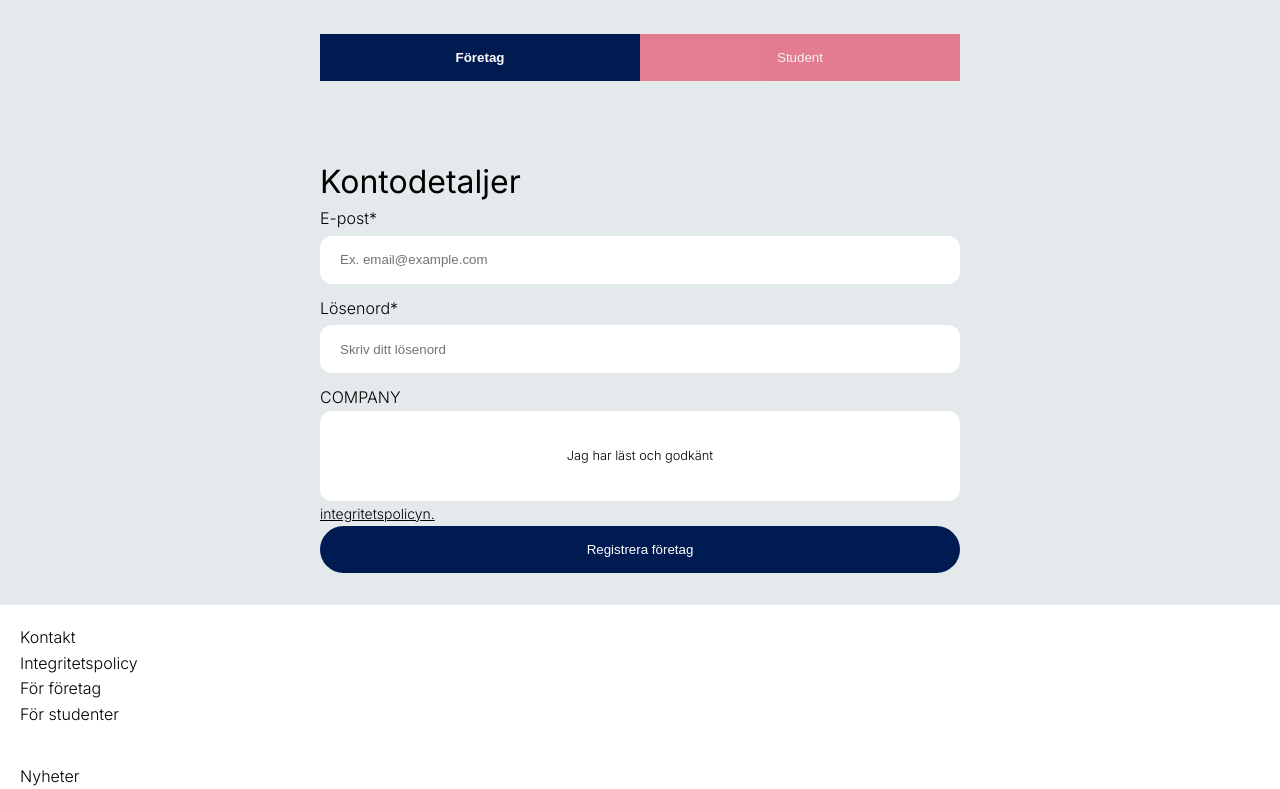
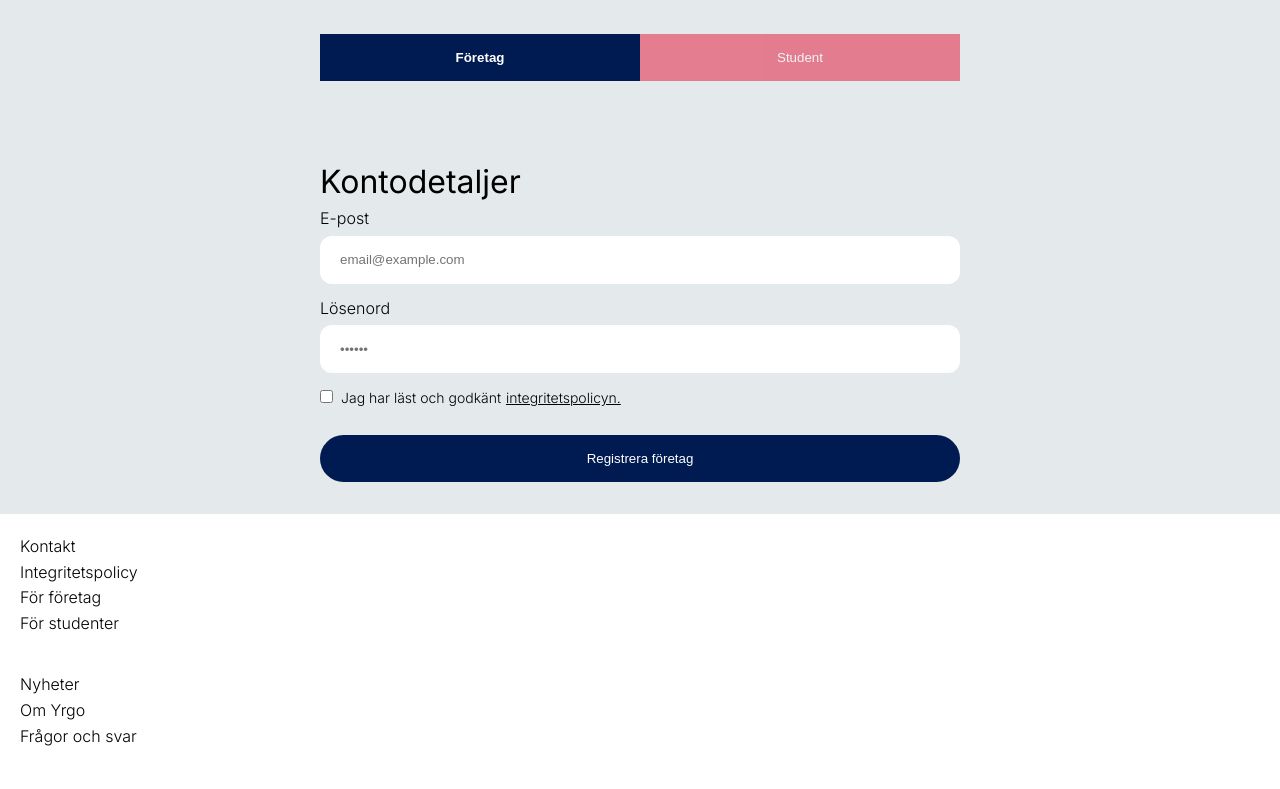
Before and after one commit to TobiasAndren/yrgolink, a Next.js app: page /signupp in a window 1280 px wide. Shown: the part 600-1389 px from the top of the page. Built offline with nearby package versions, Linux system fonts and the light colour scheme; no server answers.

Commit message:
fixed signup form

```diff
--- a/app/components/forms/SignupForm.jsx
+++ b/app/components/forms/SignupForm.jsx
@@ -3,34 +3,80 @@
 import { Input } from "../form-components/Input";
 import { Button } from "../form-components/Button";
 import { FormSectionTitle } from "../form-components/FormSectionTitle";
-import { StudentForm } from "./StudentForm";
-import { CompanyForm } from "./CompanyForm";
+import { signupUser } from "@/app/signup/actions";
 import { PolicyLink } from "../footer/PolicyLink";
+import { useState } from "react";
 
 export const SignupForm = ({ type, titles }) => {
+  const [email, setEmail] = useState('');
+  const [password, setPassword] = useState('');
+  const [error, setError] = useState(null);
+  const [message, setMessage] = useState(null);
+
+  const handleSubmit = async (e) => {
+    e.preventDefault();
+
+    setError(null);
+    setMessage(null);
+
+    const formData = new FormData();
+    formData.append('email', email);
+    formData.append('password', password);
+
+    const result = await signupUser(formData);
+
+    if (result.success) {
+      setMessage(result.message);
+    } else {
+      setError(result.message);
+    }
+  };
+
   return (
-    <form>
+    <form id="user-signup" onSubmit={handleSubmit}>
       <FormSectionTitle>{titles.one}</FormSectionTitle>
+        <Input
+          label="E-post"
+          type="email"
+          id="email"
+          name="email"
+          placeholder="email@example.com"
+          isRequired
+          value={email}
+          onChange={(e) => setEmail(e.target.value)}
+        />
+        <Input
+          label="Lösenord"
+          type="password"
+          id="password"
+          name="password"
+          placeholder="••••••"
+          isRequired
+          value={password}
+          onChange={(e) => setPassword(e.target.value)}
+        />
 
+        {/* hidden inputs for user_type, to trigger new user into company table in db */}
+        {type === "company" ? (
+          <>
             <Input
-        label="E-post*"
-        type="email"
-        placeholder="Ex. email@example.com"
-        name="email"
+              type="hidden"
+              name="user_type"
+              id="user_type"
+              value="company"
               isRequired
-      ></Input>
+            />
+          </>
+        ) : (
+          <>
             <Input
-        label="Lösenord*"
-        type="password"
-        placeholder="Skriv ditt lösenord"
-        name="password"
+              type="hidden"
+              name="user_type"
+              id="user_type"
+              value="student"
               isRequired
-      ></Input>
-
-      {type === "student" ? (
-        <>STUDENT {/* lägg till dolt input-fält för user_type */}</>
-      ) : (
-        <>COMPANY {/* lägg till dolt input-fält för user_type */}</>
+            />
+          </>
         )}
 
         <Input
@@ -38,8 +84,13 @@ export const SignupForm = ({ type, titles }) => {
           link={<PolicyLink></PolicyLink>}
           type="checkbox"
           name="policy"
+          id="policy"
           isRequired
-      ></Input>
+        />
+
+        {error && <div style={{ color: 'red' }} class="message-error">{error}</div>}
+        {message && <div style={{ color: 'green' }} class="message-success">{message}</div>}
+
         <Button
           textColor="white"
           backgroundColor={type === "company" ? "blue" : "red"}
--- a/app/globals.css
+++ b/app/globals.css
@@ -169,6 +169,34 @@ input::placeholder {
   color: #737373;
 }
 
+input#policy {
+  background: var(--bg-grey);
+  height: auto;
+  width: auto;
+  border: 1.5rem solid var(--black);
+  display: inline-block;
+}
+input#policy + label {
+  display: inline-block;
+  width: auto;
+  background: transparent;
+  text-align: left;
+  padding: 0;
+  margin: 0 .3rem 1.5rem .5rem;
+  font-size: .875rem;
+}
+
+form#user-signup {
+  display: block;
+}
+
+.message-success {
+  border: 1px solid green;
+  color: green;
+  padding: .5rem 1rem;
+  margin-bottom: 1rem;
+}
+
 /* CV input */
 
 input[type=file] {
--- a/app/signup/actions.js
+++ b/app/signup/actions.js
@@ -0,0 +1,27 @@
+'use server'
+
+import { createClient } from '@/utils/supabase/server'
+
+export async function signupUser(formData) {
+  const supabase = await createClient()
+
+  const data = {
+    email: formData.get('email'),
+    password: formData.get('password'),
+    options: {
+      data: {
+        user_type: formData.get('user_type'),
+      },
+      emailRedirectTo: 'http://localhost:3000/profile', // URL after email verification
+    },
+  }
+
+  const { user, error } = await supabase.auth.signUp(data)
+
+  if (error) {
+    console.error("Signup error:", error)
+    return { success: false, message: "Något gick fel vid registrering." }
+  } else {
+    return { success: true, message: "Registrering genomförd! Verifiera din e-post för att logga in och fyll i ytterligare information på din profil." }
+  }
+}
```
Also changed, not shown: app/signup/page.jsx (added, +81 -0 lines), app/companies/page.jsx (added). Lines whose indentation alone changed are shown as unchanged.
